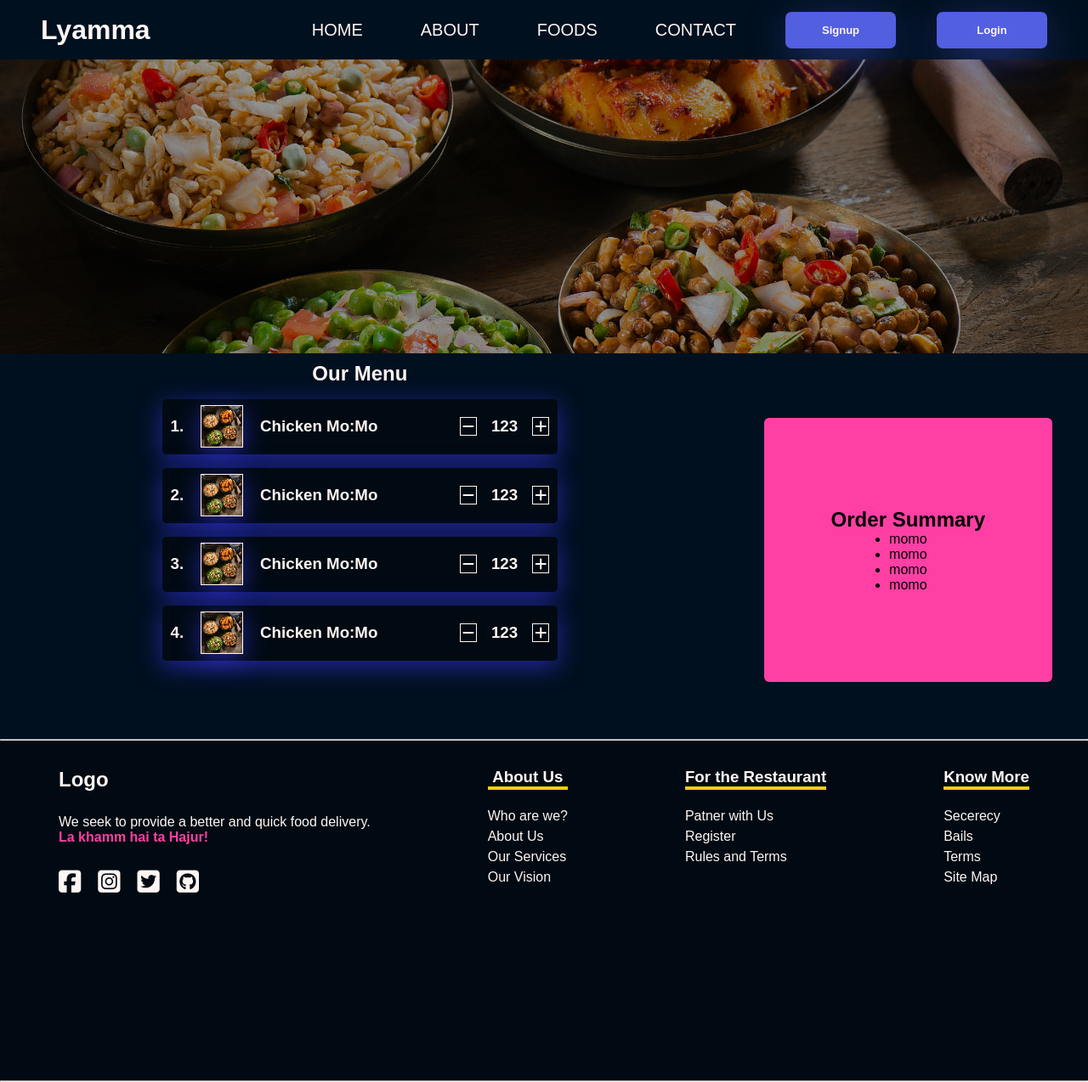
After one commit to aayushtcp/KhanaSana, a Django app: page /restaurantProfile/ in a window 1280 px wide. The commit adds this page. Shown: the whole page at 85% size. Run offline with Django 4.2, Linux system fonts and the light colour scheme; some libraries are stand-ins or nearby versions.

Commit message:
restaurant profile frontend updated

```diff
--- a/lyammaApp/urls.py
+++ b/lyammaApp/urls.py
@@ -22,4 +22,5 @@ urlpatterns = [
     path("login/", views.handleLogin, name="login"),
     path("logout/", views.handleLogout, name="logout"),
     path("partnerrequest/", views.partnerrequest, name="partnerrequest"),
+    path("restaurantProfile/", views.restaurantProfile, name="restaurantProfile"),
 ]
--- a/lyammaApp/views.py
+++ b/lyammaApp/views.py
@@ -91,3 +91,7 @@ def partnerrequest(request):
         # partnerrequest.save()
         # =========================================================================================================
     return redirect("/")
+
+
+def restaurantProfile(request):
+    return render(request, 'restaurantProfile.html')
--- a/static/index.css
+++ b/static/index.css
@@ -291,6 +291,9 @@ body {
     font-family: 'Courier New', monospace;
     font-weight: lighter;
 }
+.partner span{
+    border-bottom: 3px solid var(--mainheading);
+}
 
 /* Styling for the overlay3 */
 .overlay3 {
--- /dev/null
+++ b/static/restaurantProfile.css
@@ -0,0 +1,152 @@
+* {
+    margin: 0;
+    padding: 0;
+    box-sizing: border-box;
+    font-family: sans-serif;
+}
+
+:root {
+    --bcolor: #00101F;
+    --footer-color: #010a12;
+    --mainheading: #F4CE14;
+    --para: #fff6f4;
+    --hotish: #FF3FA4;
+    --skyblue: #525FE1;
+    --suntala: rgb(152, 79, 0);
+}
+
+.grid-container {
+    display: grid;
+    height: 100vh;
+    grid-template-columns: 1fr 0.5fr;
+    grid-template-rows: 0.7fr 0.9fr;
+    grid-template-areas: "main main"
+        "items cart"
+    ;
+    gap: 10px;
+}
+
+.main {
+    /* background-color: var(--hotish); */
+    grid-area: main;
+}
+.main{
+    background-repeat: no-repeat;
+    background-position: center center;
+    background-size: cover;
+    filter: brightness(60%);
+}
+.items {
+    color: var(--para);
+    grid-area: items;
+}
+
+.cart {
+    /* background-color: #525FE1; */
+    grid-area: cart;
+    display: flex;
+    flex-direction: column;
+    align-items: center;
+    justify-content: center;
+    position: sticky;
+    top: 0;
+}
+.sticky-cart{
+    display: flex;
+    flex-direction: column;
+    align-items: center;
+    justify-content: center;
+    border-radius: 6px;
+    height: 70%;
+    width: 80%;
+    background-color: #FF3FA4;
+}
+
+@media only screen and (max-width:640px) {
+    .grid-container {
+        display: grid;
+        height: 100vh;
+        grid-template-columns: 1fr;
+        grid-template-rows: 0.7fr 0.9fr;
+        grid-template-areas: "main"
+            "items"
+        ;
+        gap: 10px;
+    }
+
+    .cart {
+        display: none;
+    }
+}
+
+/* =============================== */
+/* Count card CSS Start */
+/* =============================== */
+.count-container {
+    display: flex;
+    /* display: -ms-grid; */
+    flex-direction: column;
+    align-items: center;
+    justify-content: center;
+    gap: 1rem;
+}
+
+.count-card {
+    padding: 10px;
+    color: var(--para);
+    display: flex;
+    justify-content: space-between;
+    align-items: center;
+    height: 65px;
+    width: 55%;
+    border-radius: 5px;
+    box-shadow: rgba(48, 48, 204, 0.734) 0px 7px 29px 0px;
+    margin: auto;
+    background-color: var(--footer-color);
+}
+
+.count-card .count-card-left {
+    text-align: center;
+    align-items: center;
+    display: flex;
+    gap: 20px;
+}
+
+.count-card .count-card-right {
+    display: flex;
+    text-align: center;
+    justify-content: center;
+    gap: 17px;
+}
+
+.count-card .count-card-right i {
+    cursor: pointer;
+    padding: 2px;
+    border: 1px solid var(--para);
+}
+
+.count-card img {
+    width: 50px;
+    border: 1px solid var(--para);
+    box-shadow: rgba(48, 48, 204, 0.734) 0px 7px 29px 0px;
+    height: 50px;
+}
+
+/* for small screen */
+@media(max-width: 980px) {
+    .count-card {
+        width: 90%;
+    }
+
+    .count-card .count-card-left h3 {
+        font-size: 15px;
+    }
+
+    .count-card .count-card-right {
+        gap: 10px;
+    }
+}
+
+/* =============================== */
+/* Count card CSS End */
+/* =============================== */
--- a/templates/index.html
+++ b/templates/index.html
@@ -156,7 +156,7 @@
     <!-- Partner with us html start -->
     <!-- HTML !-->
     <div class="partner">
-        <h2>Partner with us</h2>
+        <h2>Partner <span>with us </span></h2>
         <h3>List your restaurant with us and Reach several new customers through us!</h3>
         <p>Get your menu items delivered to our customer's door-step.</p>
         <button class="button-40" role="button" id="partner-btn">Send a Request</button>
--- /dev/null
+++ b/templates/restaurantProfile.html
@@ -0,0 +1,104 @@
+{% extends 'base.html'%}
+{% load static %}
+
+<!DOCTYPE html>
+<html lang="en">
+
+<head>
+    <meta charset="UTF-8">
+    <meta name="viewport" content="width=device-width, initial-scale=1.0">
+    {% block base_style%}
+    {{ block.super }}
+    <link rel="stylesheet" href="{% static 'restaurantProfile.css' %}">
+    {% endblock base_style%}
+    <title>Restaurant | Profile</title>
+</head>
+
+<body>
+    {% block content %}
+    <div class="grid-container">
+        <div class="main" style="background-image: url(/static/check.jpg);">
+            <!-- <img src="{% static 'check.jpg' %}" alt=""> -->
+        </div>
+        <div class="items">
+            <!-- Count card starts -->
+            <div class="count-container">
+                <h2>Our Menu</h2>
+                <div class="count-card">
+                    <div class="count-card-left">
+                        <h3>1.</h3>
+                        <img src="{% static 'check.jpg'%}" alt="khana">
+                        <h3>Chicken Mo:Mo</h3>
+                    </div>
+                    <div class="count-card-right">
+                        <i class="fa-solid fa-minus"></i>
+                        <div class="live-count">
+                            <h3>123</h3>
+                        </div>
+                        <i class="fa-solid fa-plus"></i>
+                    </div>
+                </div>
+                <div class="count-card">
+                    <div class="count-card-left">
+                        <h3>2.</h3>
+                        <img src="{% static 'check.jpg'%}" alt="khana">
+                        <h3>Chicken Mo:Mo</h3>
+                    </div>
+                    <div class="count-card-right">
+                        <i class="fa-solid fa-minus"></i>
+                        <div class="live-count">
+                            <h3>123</h3>
+                        </div>
+                        <i class="fa-solid fa-plus"></i>
+                    </div>
+                </div>
+                <div class="count-card">
+                    <div class="count-card-left">
+                        <h3>3.</h3>
+                        <img src="{% static 'check.jpg'%}" alt="khana">
+                        <h3>Chicken Mo:Mo</h3>
+                    </div>
+                    <div class="count-card-right">
+                        <i class="fa-solid fa-minus"></i>
+                        <div class="live-count">
+                            <h3>123</h3>
+                        </div>
+                        <i class="fa-solid fa-plus"></i>
+                    </div>
+                </div>
+                <div class="count-card">
+                    <div class="count-card-left">
+                        <h3>4.</h3>
+                        <img src="{% static 'check.jpg'%}" alt="khana">
+                        <h3>Chicken Mo:Mo</h3>
+                    </div>
+                    <div class="count-card-right">
+                        <i class="fa-solid fa-minus"></i>
+                        <div class="live-count">
+                            <h3>123</h3>
+                        </div>
+                        <i class="fa-solid fa-plus"></i>
+                    </div>
+                </div>
+            </div>
+            <!-- Count card ends -->
+
+        </div>
+        <div class="cart">
+            <div class="sticky-cart">
+                <h2>Order Summary</h2>
+                <ul>
+                    <li>momo</li>
+                    <li>momo</li>
+                    <li>momo</li>
+                    <li>momo</li>
+                </ul>
+            </div>
+        </div>
+
+    </div>
+    {% endblock %}
+</body>
+
+</html>
+static\restaurantProfile.css
```
Also changed, not shown: templates/justbase.html (added, +21 -0 lines), templates/restaurantSignup.html (deleted, +0 -25 lines), db.sqlite3, static/restaurantSignup.css (deleted).
